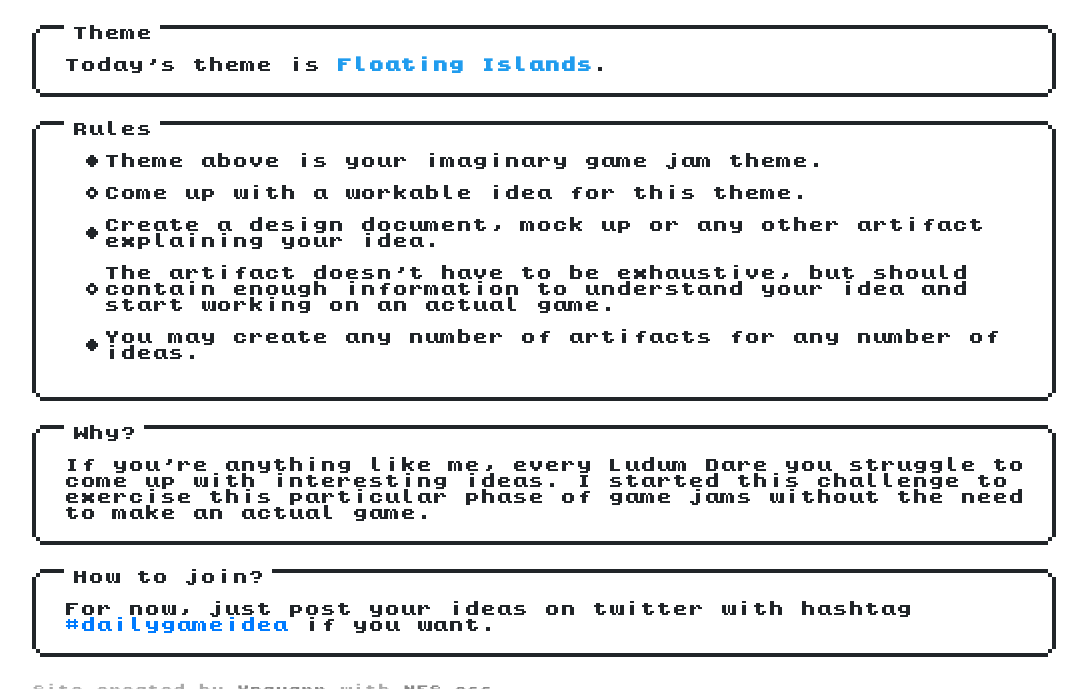
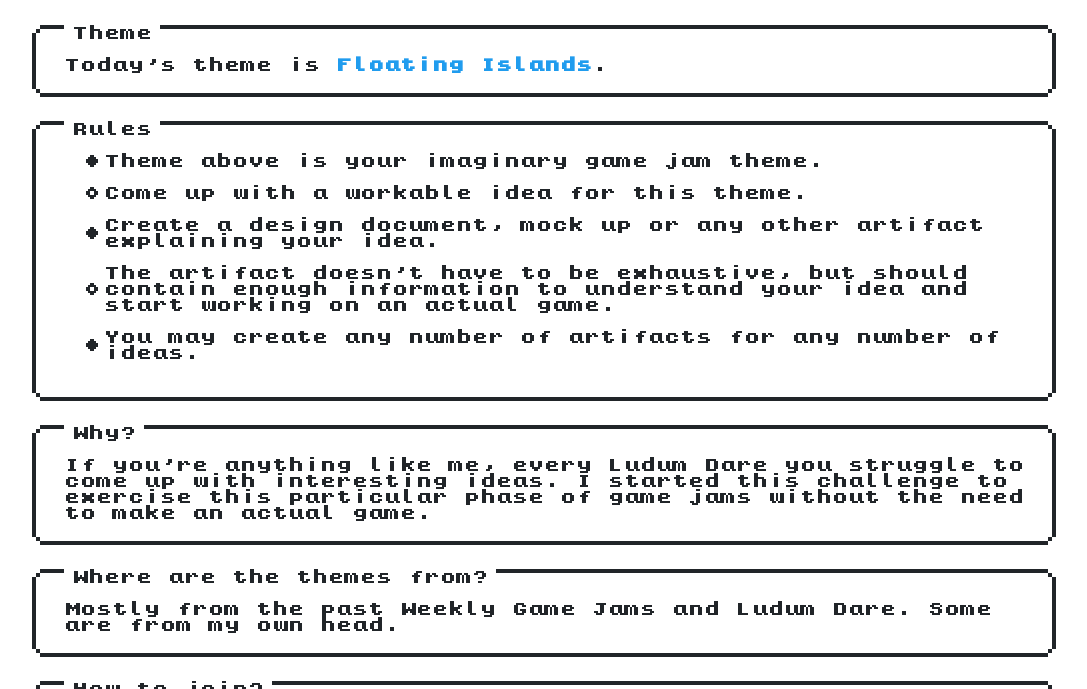
Before and after one commit to Yngwarr/daily-game-idea, a plain HTML site: page index.html in a window 1280 px wide. Shown: the part 111-800 px from the top of the page, without its empty margins (96-1183 px from the left). Drawn offline with nearby package versions, Linux system fonts and the light colour scheme.

Commit message:
where are the themes from

```diff
--- a/index.html
+++ b/index.html
@@ -47,6 +47,13 @@
                     </p>
                 </section>
                 <section class='nes-container with-title is-rounded'>
+                    <p class='title'>Where are the themes from?</p>
+                    <p>
+                        Mostly from the past Weekly Game Jams and Ludum Dare.
+                        Some are from my own head.
+                    </p>
+                </section>
+                <section class='nes-container with-title is-rounded'>
                     <p class='title'>How to join?</p>
                     <p>
                         For now, just post your ideas on twitter with hashtag <a href='https://twitter.com/search?q=%23dailygameidea'>#dailygameidea</a> if you want.
```
